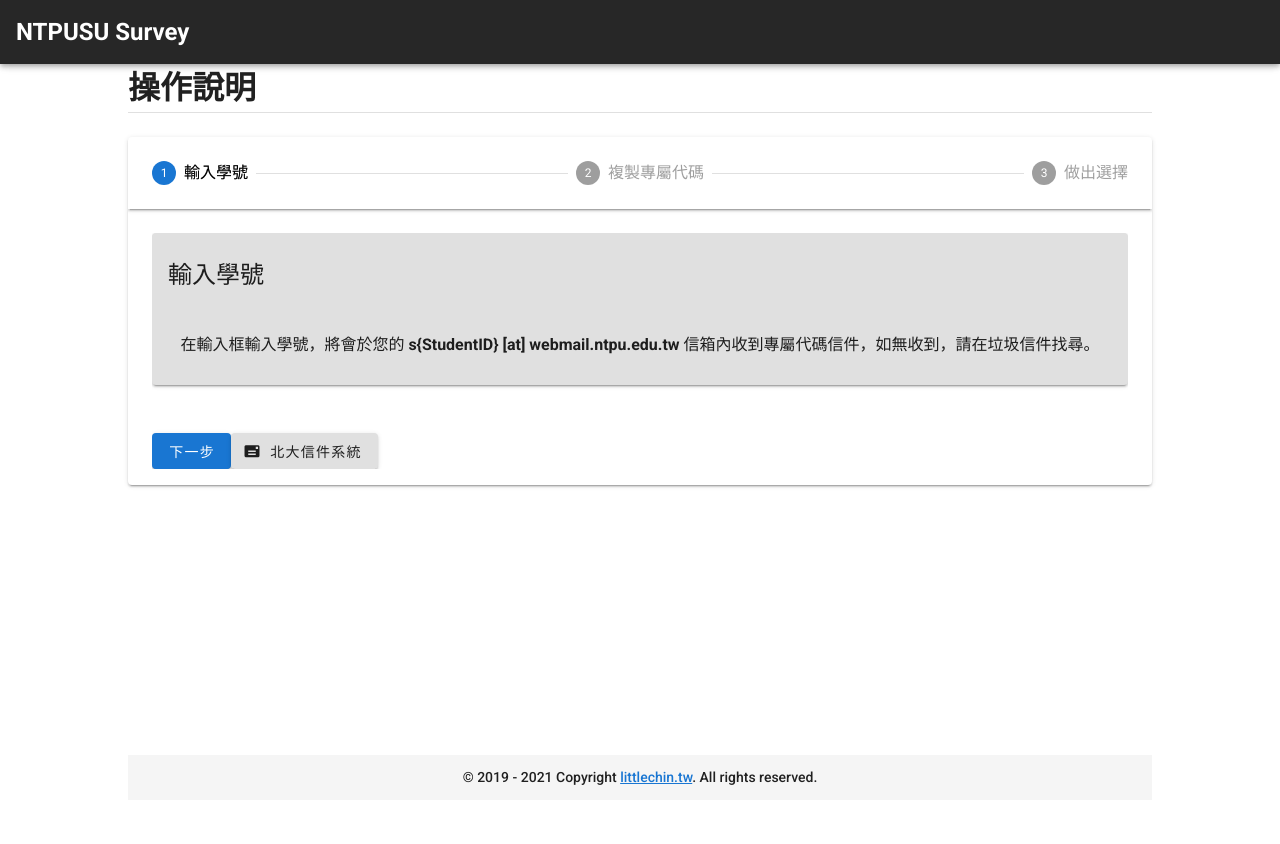
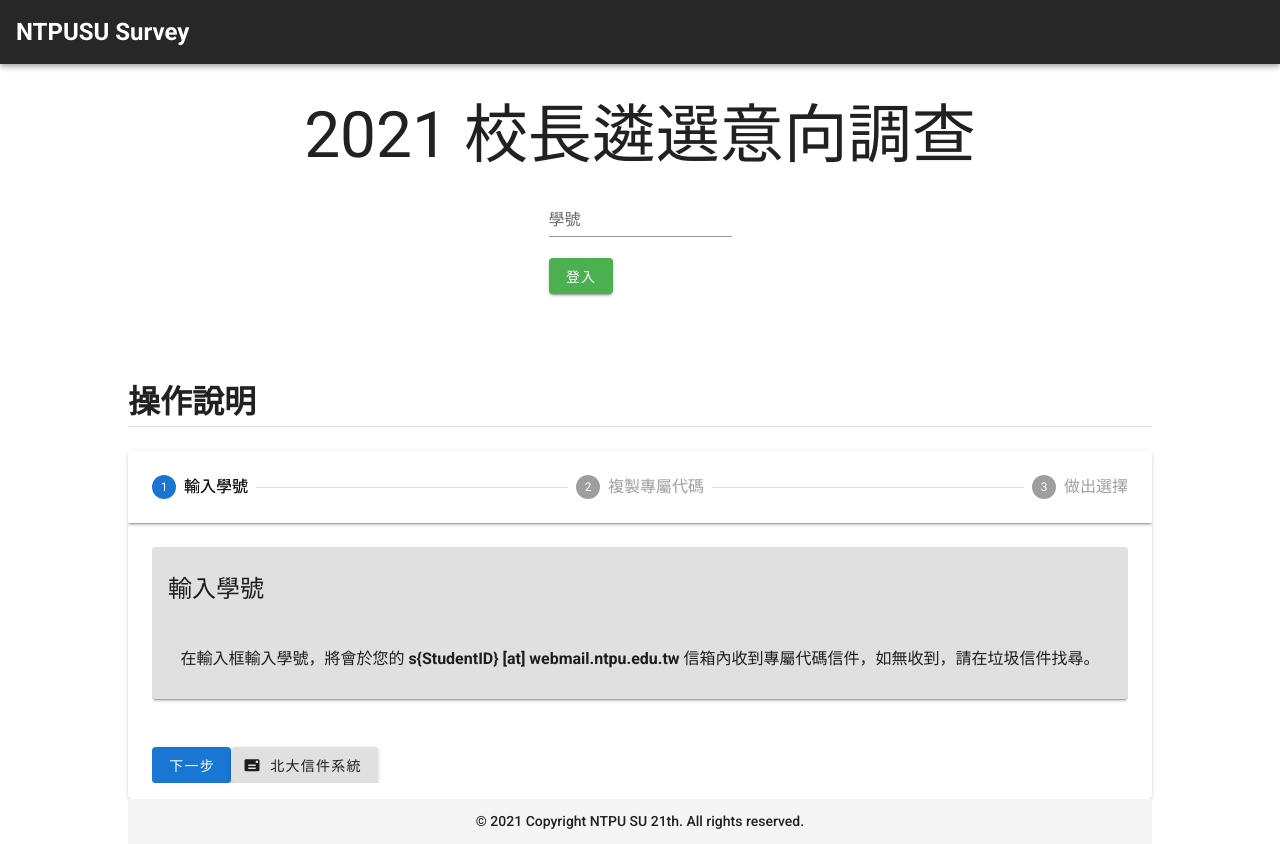
Before and after one commit to littlechintw/NTPUSU-21-Survey, a Vue app: page / in a window 1280 px wide. Before the commit the page ends 800 px from the top, so only its background shows below. Built offline with nearby package versions, Linux system fonts and the light colour scheme.

Commit message:
Add some feature

```diff
--- a/package.json
+++ b/package.json
@@ -8,8 +8,10 @@
     "lint": "vue-cli-service lint"
   },
   "dependencies": {
+    "axios": "^0.21.1",
     "core-js": "^3.6.5",
     "vue": "^2.6.11",
+    "vue-axios": "^3.2.4",
     "vue-router": "^3.2.0",
     "vuetify": "^2.4.0",
     "vuex": "^3.4.0"
--- a/src/App.vue
+++ b/src/App.vue
@@ -13,8 +13,7 @@
 
     <v-footer padless class="font-weight-medium">
       <v-col class="text-center" cols="12" style="font-size: 14px">
-        &copy; 2019 - {{ new Date().getFullYear() }} Copyright
-        <a href="https://littlechin.tw">littlechin.tw</a>. All rights reserved.
+        &copy; 2021 Copyright NTPU SU 21th. All rights reserved.
       </v-col>
     </v-footer>
   </v-app>
--- a/src/main.js
+++ b/src/main.js
@@ -6,6 +6,10 @@ import vuetify from './plugins/vuetify';
 
 Vue.config.productionTip = false
 
+import axios from 'axios'
+import VueAxios from 'vue-axios'
+Vue.use(VueAxios, axios)
+
 new Vue({
   router,
   store,
--- a/src/views/Home.vue
+++ b/src/views/Home.vue
@@ -1,6 +1,54 @@
 <template>
   <div class="home">
-    <v-card></v-card>
+    <br />
+    <v-card elevation="0">
+      <v-container fluid>
+        <v-row>
+          <v-col cols="12">
+            <v-row align="center" justify="center" length>
+              <p style="font-size: 64px">2021 校長遴選意向調查</p>
+            </v-row>
+            <div v-show="formShow">
+              <v-row align="center" justify="center" length>
+                <v-form ref="form" v-model="valid" lazy-validation>
+                  <v-text-field
+                    v-model="studentId"
+                    :rules="studentIdRules"
+                    type="number"
+                    label="學號"
+                    required
+                  ></v-text-field>
+                  <v-btn
+                    :disabled="!valid"
+                    color="success"
+                    class="mr-4"
+                    @click="validate"
+                    >登入</v-btn
+                  >
+                </v-form>
+              </v-row>
+            </div>
+            <div v-show="formLoadingShow">
+              <v-row align="center" justify="center" length>
+                <v-progress-circular
+                  indeterminate
+                  color="amber"
+                ></v-progress-circular>
+              </v-row>
+            </div>
+            <div v-show="formTipsShow">
+              <v-row align="center" justify="center" length>
+                <v-card width="344" elevation="0" color="#BDFE63">
+                  {{ formTips }}
+                </v-card>
+              </v-row>
+            </div>
+          </v-col>
+        </v-row>
+      </v-container>
+    </v-card>
+    <br /><br /><br /><br />
+
     <Description />
   </div>
 </template>
@@ -15,7 +63,60 @@ export default {
     Description,
   },
   data() {
-    return {};
+    return {
+      valid: true,
+      studentId: "",
+      studentIdRules: [
+        (v) => !!v || "請輸入學號",
+        (v) => (v && v.length === 9) || "請輸入學號正確格式",
+      ],
+      formShow: true,
+      formLoadingShow: false,
+      formTips: "",
+      formTipsShow: true,
+    };
   },
+  methods: {
+    validate() {
+      if (this.$refs.form.validate()) {
+        this.formShow = false;
+        this.formLoadingShow = true;
+        this.sendTokenByStudentId();
+      }
+    },
+    sendTokenByStudentId() {
+      this.axios
+        .get(
+          "https://script.google.com/macros/s/AKfycbxbillG4f0kXyI1K-gO27-Hv1mJL7rF3ApXcu7dZP7R1dkdA_rJSLWCW6jT2IMRAv27nA/exec",
+          {
+            params: {
+              m: "s",
+              i: this.studentId,
+            },
+          }
+        )
+        .then((response) => {
+          console.log(response);
+          this.formLoadingShow = false;
+          this.formTipsShow = true;
+          if (!response.data.err) {
+            this.formTips = "請到信箱找找 Token";
+          } else {
+            this.formTips = "Error! 已經取得 Token 或其他錯誤";
+          }
+        })
+        .catch((error) => {
+          console.log(error);
+          this.formShow = true;
+          this.formTipsShow = true;
+          this.formTips = "無法存取後端服務";
+        });
+    },
+  },
+  mounted: function () {},
 };
 </script>
+
+
+<style>
+</style>
```
Also changed, not shown: 1 other file (tests, documents, lock files or other folders).
